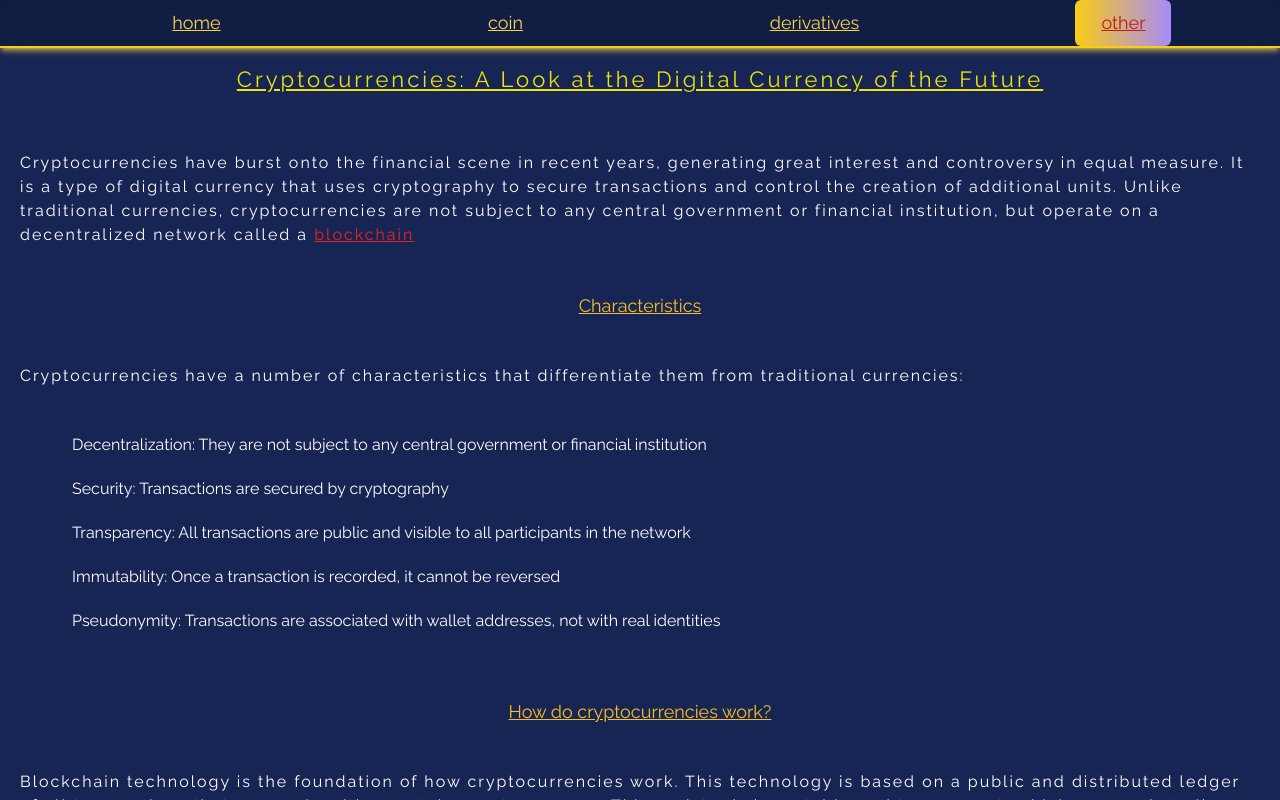
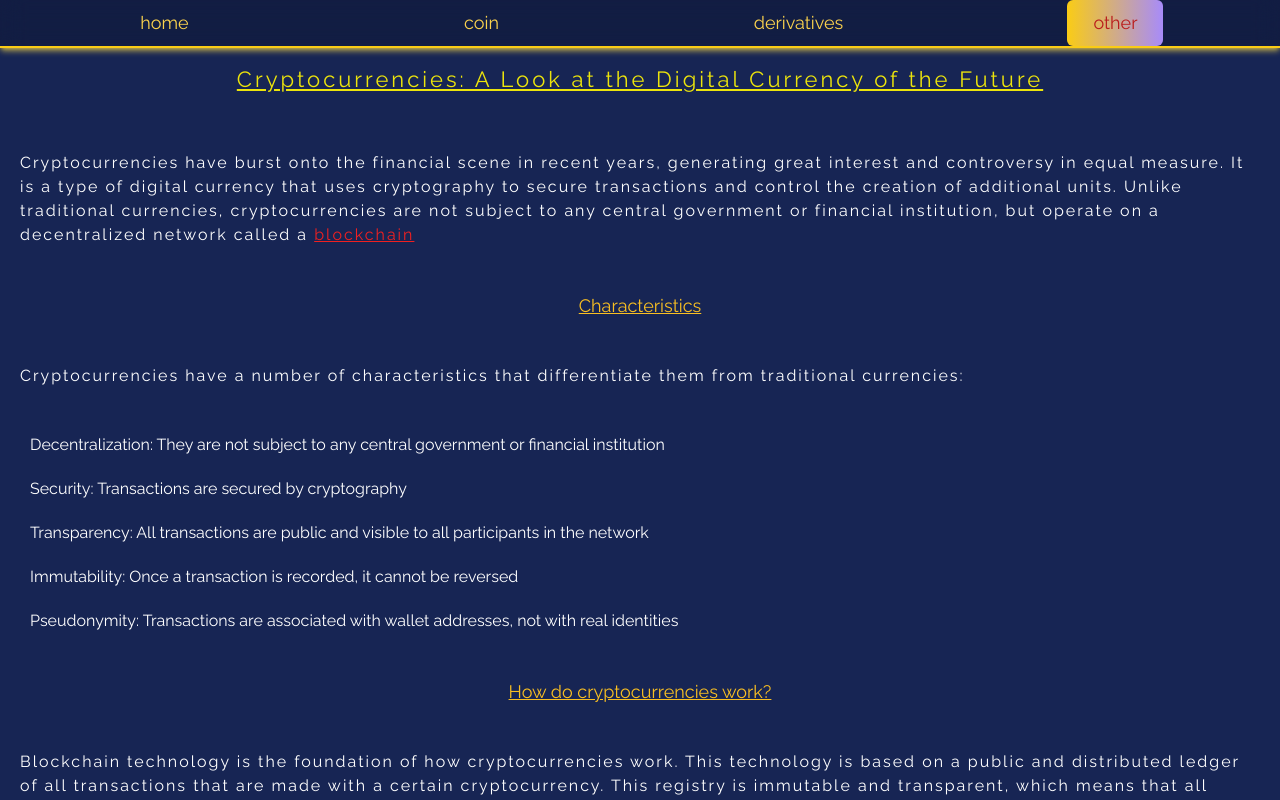
Before and after one commit to luismateo34/nextjs-cryptocurrenci, a Next.js app: page /other in a window 1280 px wide. Built offline with nearby package versions, Linux system fonts and the light colour scheme.

Commit message:
intesection observer vanilla aplicado

```diff
--- a/next.config.mjs
+++ b/next.config.mjs
@@ -1,4 +1,19 @@
 /** @type {import('next').NextConfig} */
-const nextConfig = {};
+const nextConfig = {
+async headers() {
+        return [
+            {
+                // matching all API routes
+                source: "/:path*",
+                headers: [
+                    { key: "Access-Control-Allow-Credentials", value: "true" },
+                    { key: "Access-Control-Allow-Origin", value: "*" }, // replace this your actual origin
+                    { key: "Access-Control-Allow-Methods", value: "GET,DELETE,PATCH,POST,PUT" },
+                    { key: "Access-Control-Allow-Headers", value: "X-CSRF-Token, X-Requested-With, Accept, Accept-Version, Content-Length, Content-MD5, Content-Type, Date, X-Api-Version" },
+                ]
+            }
+        ]
+    }
+};
 
 export default nextConfig;
--- a/package.json
+++ b/package.json
@@ -37,10 +37,10 @@
     "react-chartjs-2": "5.2.0",
     "react-dom": "^18",
     "react-icons": "5.0.1",
-    "react-intersection-observer": "9.10.2",
     "tailwind-merge": "^2.2.1",
     "tailwindcss-animate": "^1.0.7",
     "use-debounce": "^10.0.0",
+    "uuid": "9.0.1",
     "zod": "^3.23.8",
     "zustand": "^4.5.2"
   },
@@ -59,6 +59,7 @@
     "@types/node": "^20.11.24",
     "@types/react": "^18",
     "@types/react-dom": "^18",
+    "@types/uuid": "^9.0.8",
     "@vitejs/plugin-react": "^4.2.1",
     "autoprefixer": "^10.0.1",
     "eslint": "^8",
--- a/src/app/derivatives/localcomponets/clientComponent/scrollInfinity/scroll.tsx
+++ b/src/app/derivatives/localcomponets/clientComponent/scrollInfinity/scroll.tsx
@@ -1,9 +1,13 @@
 "use client";
-import { useScroll } from "./useScroll";
+// import { useScroll } from "./useScroll";
 import { RowTable } from "@/app/derivatives/localcomponets/tableRow";
+import {useIntersection} from "./useIntersection"
+import {v4} from "uuid"
 
-export const Scroll = () => {
-  const { der, load, ref } = useScroll();
+export default function Scroll() {
+  // const { der, load, ref } = useScroll();
+
+  const {der,load,observerTarget} = useIntersection()
   return (
     <>
       {der.length === 0 ||
@@ -16,13 +20,12 @@ export const Scroll = () => {
             symbol={el.symbol}
             volume_24h={el.volume_24h}
             spread={el.spread}
-            key={el.symbol}
+            key={v4()}
           />
         ))}
-      <div className="h-9 mb-5" ref={ref}>
-        <span>inview</span>
-      {load && <span>loading</span>}
-      </div>
+        {load && <tr>loading</tr>}
+      <tr className="h-2 mt-2 " ref={observerTarget}>
+      </tr>
     </>
   );
-};
+}
--- /dev/null
+++ b/src/app/derivatives/localcomponets/clientComponent/scrollInfinity/useIntersection.ts
@@ -0,0 +1,43 @@
+import { useState, useEffect, useRef } from "react";
+import { Deriv } from "@/types/derivatives.types";
+import { fetchDerivate } from "@/app/derivatives/localcomponets/fechDerivate";
+const obserOption = {
+  root: null,
+  rootMargin: "0px",
+  threshold: 0,
+};
+
+export const useIntersection = () => {
+  const [der, setDer] = useState<Array<Deriv>>([]);
+  const [page, setPage] = useState<number>(2);
+  const [load, setLoad] = useState<boolean>(false);
+  const observerTarget = useRef(null);
+
+  useEffect(() => {
+    const observer = new IntersectionObserver((entries) => {
+      if (entries[0].isIntersecting) {
+        fetchDerivate(page)
+          .then((res) => {
+            if (typeof res === "string") throw new Error("error");
+            setDer((prevder) => [...prevder, ...res]), setLoad(true);
+          })
+          .then(() => {
+            setPage((prevpage) => prevpage + 1);
+          })
+          .catch(() => {
+            setDer([]);
+          })
+          .finally(() => {
+            setLoad(false);
+          });
+      }
+    }, obserOption);
+    if (observerTarget.current) {
+      observer.observe(observerTarget.current);
+    }
+
+    return () => {};
+  }, [observerTarget, page]);
+
+  return { observerTarget, load, der };
+};
--- a/src/app/derivatives/localcomponets/tableDerivate.tsx
+++ b/src/app/derivatives/localcomponets/tableDerivate.tsx
@@ -1,9 +1,13 @@
+"use server"
 import { fetchDerivate } from "@/app/derivatives/localcomponets/fechDerivate";
 import { RowTable } from "@/app/derivatives/localcomponets/tableRow";
 import { Suspense } from "react";
+import {v4} from "uuid"
 import dynamic from 'next/dynamic'
+
 const Skeleton = dynamic(() => import('./tableSkeleton'), { ssr: false })
-const RowScroll = dynamic(()=>import("./clientComponent/scrollInfinity/scroll").then((mod)=> mod.Scroll),{ssr:false})
+const RowScroll = dynamic(()=>import('./clientComponent/scrollInfinity/scroll'),{ssr:false})
+
 
 export const TableDerivate = async ({className}:{className?:string}) => {
   const derivDate = await fetchDerivate(1);
@@ -21,7 +25,7 @@ export const TableDerivate = async ({className}:{className?:string}) => {
             derivDate.map((el) => {
               return (
                 <RowTable
-                  key={el.symbol}
+                  key={v4()}
                   contract_type={el.contract_type}
                   spread={el.spread}
                   price={el.price}
--- a/src/app/layout.tsx
+++ b/src/app/layout.tsx
@@ -17,8 +17,8 @@ export default function RootLayout({
 }>) {
   return (
     <html lang="en">
-      <body className={`${inter.className} bg-blue-950 text-white `}>
-        <div className="relative snap-y md:snap-mandatory  w-full h-screen overflow-y-auto overflow-x-hidden  scroll-smooth ">
+      <body className={`${inter.className} bg-blue-950 text-white w-screen `}>
+        <div className="relative snap-y md:snap-mandatory  w-screen h-screen overflow-y-auto overflow-x-hidden  scroll-smooth ">
           <NavBar primary={false} size="medium" />
           {children}
         </div>
--- a/src/app/localComponent/MainSection.tsx
+++ b/src/app/localComponent/MainSection.tsx
@@ -5,7 +5,7 @@ export const MainSection = () => {
   return (
     <Section>
       <div className="grid grid-cols-2 gap-2 w-[75vw] h-[75vh] bg-white/5 rounded-lg backdrop-grayscale-0 backdrop-blur-sm shadow-2xl shadow-violet-600/80 brightness-125">
-        <div className="flex flex-col gap-2 items-start justify-evenly col-start-1 col-end-2 pl-6">
+        <div className="flex flex-col items-start gap-4  col-start-1 col-end-2 pl-6 pt-3 ">
           <h1 className=" text-xl md:text-3xl lg:text-6xl  font-bold italic text-amber-500">
             Crypto market
           </h1>
@@ -13,7 +13,7 @@ export const MainSection = () => {
             cryptocurrenci, nft
             <br /> and more
           </h2>
-          <p className=" text-base lg:text-xl text-amber-400 flex flex-col  ">
+          <p className=" text-base lg:text-xl text-amber-400 flex flex-col h-1/3   ">
             Elit convallis tempor pellentesque cras dignissim tempor vestibulum
             nulla, odio nunc lacus id odio convallis nunc sed cras ornare, in.
           </p>
--- a/src/app/other/other.css
+++ b/src/app/other/other.css
@@ -1,4 +1,4 @@
-h1 {
+h1.other {
   color: rgba(236, 228, 12, 1);
   font-size: 20px;
   margin-right: auto;
@@ -8,13 +8,13 @@ h1 {
   margin-bottom: 10px;
   text-decoration: underline;
 }
-h2{
+h2.other {
   color:rgba(249, 191, 34, 1);
   font-size: 18px;
   text-decoration: underline;
 }
 
-p {
+p.other {
   color: white;
   font-size: 16px;
   letter-spacing: 2px;
@@ -23,44 +23,37 @@ p {
   display: block;
   line-height: 1.5;
 }
-ul{
+ul.other {
   display: flex;
   flex-direction: column;
   justify-content: space-between;
-  height: 25vh;
   gap:20px;
-  margin-left: 40px;
+  margin-left: 30px;
 }
 
 @media (min-width: 768px){
-  h1{
+  h1.other{
     font-size: 22px;
   }
-  p {
+  p.other {
     font-size: 18 px ;
   }
-  h2{
+  h2.other{
     font-size: 20;
   }
 }
 
-article{
+article.other {
   min-width: 100%;
+  min-height: 100%;
   height: calc(100vh - 3rem);
   display: flex;
   flex-direction: column;
   gap: 25px;
   align-items: center;
 }
-a{
+a.other{
   color: rgba(240, 32, 32, 1);
   text-decoration: underline;
   display: inline;
 }
-
-.container{
-  display: flex;
-  flex-direction: column;
-  width:100vw;
-  margin-bottom: 40px;
-}
--- a/src/app/other/page.tsx
+++ b/src/app/other/page.tsx
@@ -3,47 +3,55 @@ import "./other.css";
 export default function Other() {
   return (
     <>
-      <article>
-        <h1>Cryptocurrencies: A Look at the Digital Currency of the Future</h1>
-        <p>
+      <article className="other">
+        <h1 className="other">
+          Cryptocurrencies: A Look at the Digital Currency of the Future
+        </h1>
+        <p className="other">
           Cryptocurrencies have burst onto the financial scene in recent years,
           generating great interest and controversy in equal measure. It is a
           type of digital currency that uses cryptography to secure transactions
           and control the creation of additional units. Unlike traditional
           currencies, cryptocurrencies are not subject to any central government
           or financial institution, but operate on a decentralized network
-          called a <a href="#blockchain">blockchain</a>
+          called a{" "}
+          <a className="other" href="#blockchain">
+            blockchain
+          </a>
         </p>
-        <h2>Characteristics</h2>
+        <h2 className="other">Characteristics</h2>
 
-        <p>
+        <p className="other">
           Cryptocurrencies have a number of characteristics that differentiate
           them from traditional currencies:
         </p>
-
-        <div className="container">
-          <ul>
-            <li>
+        <div className="flex flex-row w-full h-max justify-start items-center mb-[5vh] md:mb-1 ">
+          <ul className="other ">
+            <li className="other">
               Decentralization: They are not subject to any central government
               or financial institution
             </li>
-            <li>Security: Transactions are secured by cryptography</li>
-            <li>
+            <li className="other">
+              Security: Transactions are secured by cryptography
+            </li>
+            <li className="other">
               Transparency: All transactions are public and visible to all
               participants in the network
             </li>
-            <li>
+            <li className="other">
               Immutability: Once a transaction is recorded, it cannot be
               reversed
             </li>
-            <li>
+            <li className="other">
               Pseudonymity: Transactions are associated with wallet addresses,
               not with real identities
             </li>
           </ul>
         </div>
-        <h2>How do cryptocurrencies work?</h2>
-        <p id="blockchain">
+        <h2 className="other inline-block mt-4">
+          How do cryptocurrencies work?
+        </h2>
+        <p className="other " id="blockchain">
           Blockchain technology is the foundation of how cryptocurrencies work.
           This technology is based on a public and distributed ledger of all
           transactions that are made with a certain cryptocurrency. This
--- a/src/components/navbar.tsx
+++ b/src/components/navbar.tsx
@@ -24,11 +24,11 @@ export const NavBar = ({
   const router = usePathname();
 
   return (
-    <div className="w-screen flex flex-row sticky top-0 z-20 backdrop-blur-md shadow-md bg-whibg-blue-900/20 shadow-yellow-300/60 ">
+    <div className="w-screen flex flex-row sticky top-0 p-0 m-0 z-20 backdrop-blur-md shadow-md bg-whibg-blue-900/20 shadow-yellow-300/60 ">
       <nav
-        className={`w-screen h-12  flex flex-row border-solid border-b-2 border-b-yellow-400 bg-black/20 `}
+        className={`w-screen h-12  m-0 p-0 flex flex-row border-solid border-b-2 border-b-yellow-400 bg-black/20 `}
       >
-        <ul className="w-screen h-full flex flex-row gap-1 px-1 justify-around">
+        <ul className="w-screen h-full flex m-0 px-2 flex-row gap-1  justify-around">
           {Object.entries(routerObj).map(([key, value]) => {
               return (
                 <li
```
Also changed, not shown: src/app/derivatives/localcomponets/clientComponent/scrollInfinity/useScroll.ts (deleted, +0 -35 lines), 1 other file (tests, documents, lock files or other folders).
